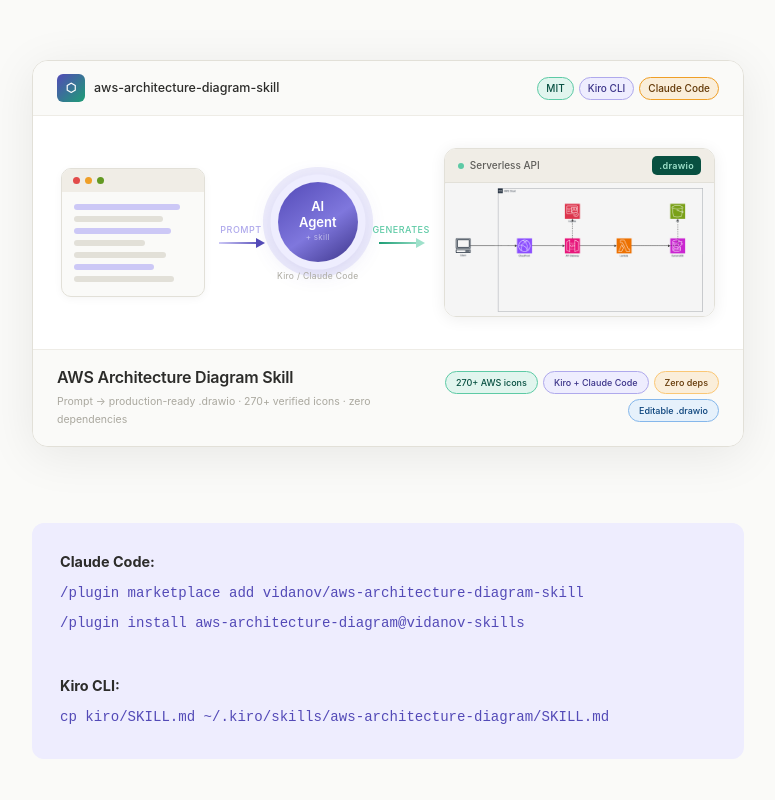
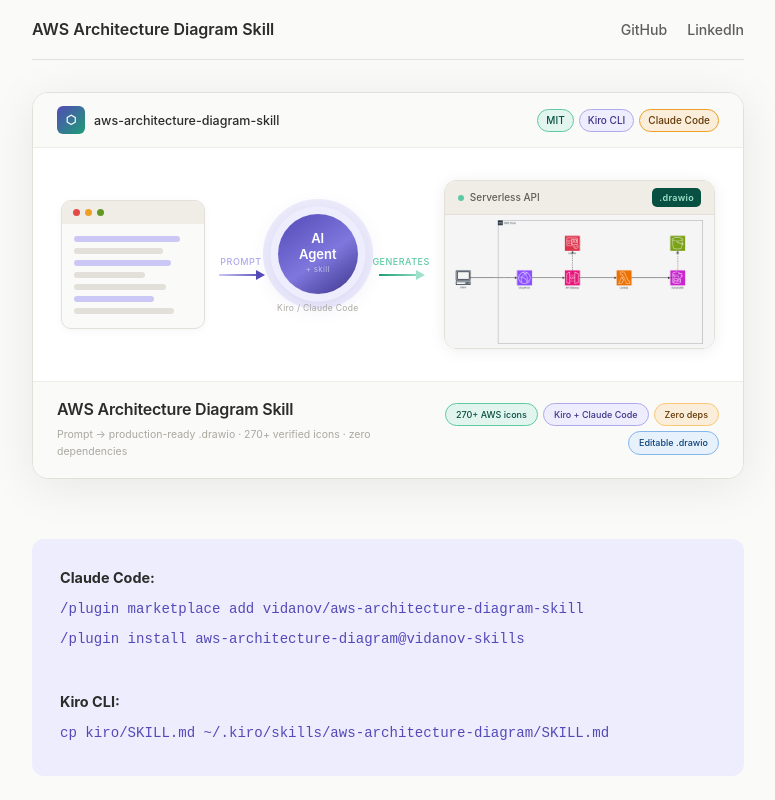
Before and after one commit to vidanov/aws-architecture-diagram-skill, a plain HTML site: page docs/index.html in a window 1280 px wide. Shown: the top 800 px of the page, without its empty margins (252-1027 px from the left). Drawn offline with Linux system fonts and the light colour scheme.

Commit message:
Add header with GitHub/LinkedIn links, reduce hero padding

```diff
--- a/docs/index.html
+++ b/docs/index.html
@@ -29,7 +29,7 @@
         .container { max-width: var(--max-w); margin: 0 auto; padding: 0 24px; }
 
         /* Hero Card (from the animated design) */
-        .hero-section { padding: 60px 0 40px; }
+        .hero-section { padding: 32px 0 24px; }
         .hero-card {
             background: #fff;
             border-radius: 16px;
@@ -243,11 +243,42 @@
         }
         footer a { color: var(--accent); text-decoration: none; }
         footer a:hover { text-decoration: underline; }
+
+        /* Header */
+        header {
+            display: flex;
+            align-items: center;
+            justify-content: space-between;
+            padding: 16px 0;
+            border-bottom: 1px solid var(--border);
+        }
+        header .site-name {
+            font-size: 1rem;
+            font-weight: 600;
+            color: var(--text);
+            text-decoration: none;
+        }
+        header nav { display: flex; gap: 20px; }
+        header nav a {
+            font-size: 0.88rem;
+            color: var(--muted);
+            text-decoration: none;
+            font-weight: 500;
+        }
+        header nav a:hover { color: var(--accent); }
     </style>
 </head>
 <body>
 
 <div class="container">
+    <header>
+        <a href="https://vidanov.github.io/aws-architecture-diagram-skill/" class="site-name">AWS Architecture Diagram Skill</a>
+        <nav>
+            <a href="https://github.com/vidanov/aws-architecture-diagram-skill">GitHub</a>
+            <a href="https://www.linkedin.com/in/interweb/">LinkedIn</a>
+        </nav>
+    </header>
+
     <section class="hero-section">
         <div class="hero-card">
             <div class="topbar">
```
